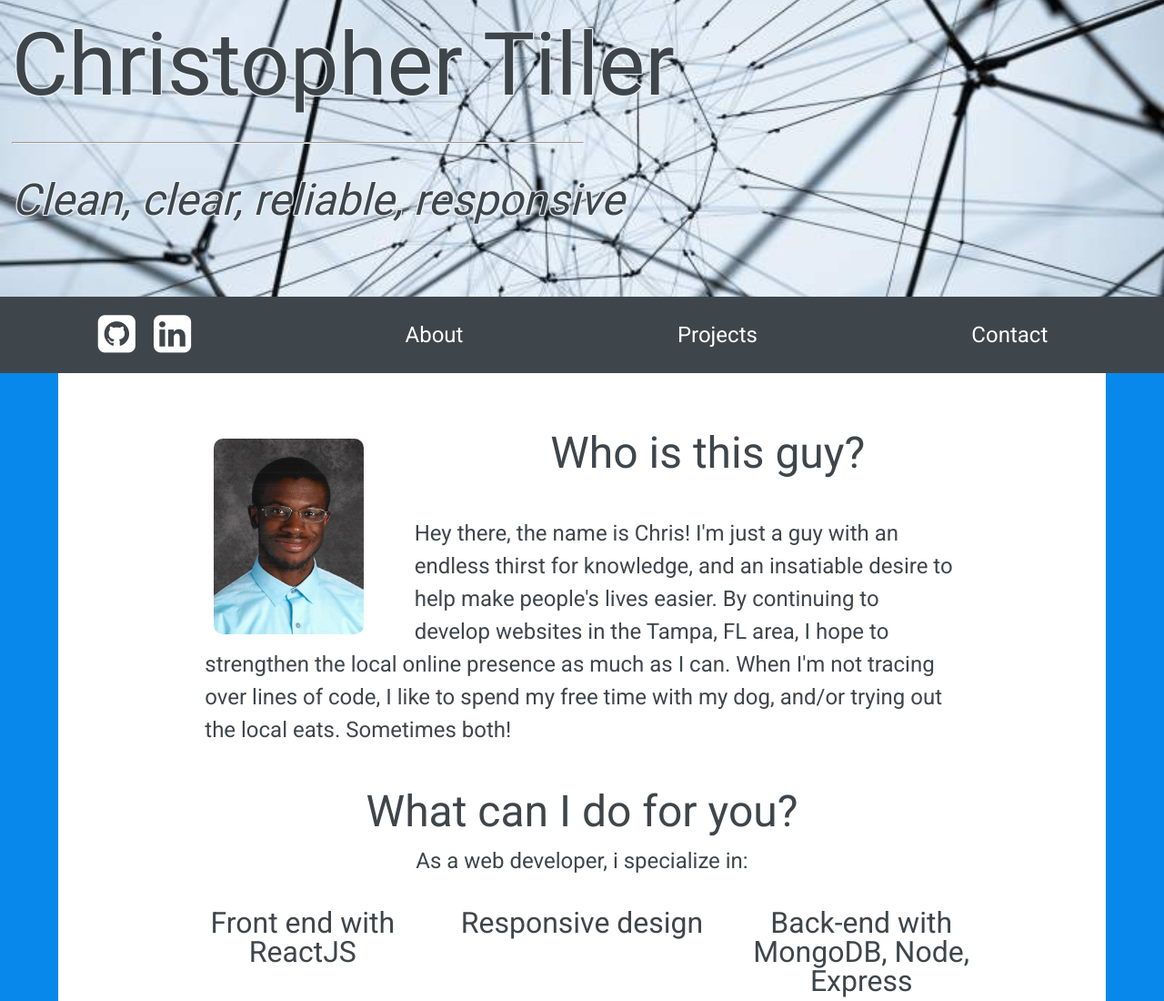
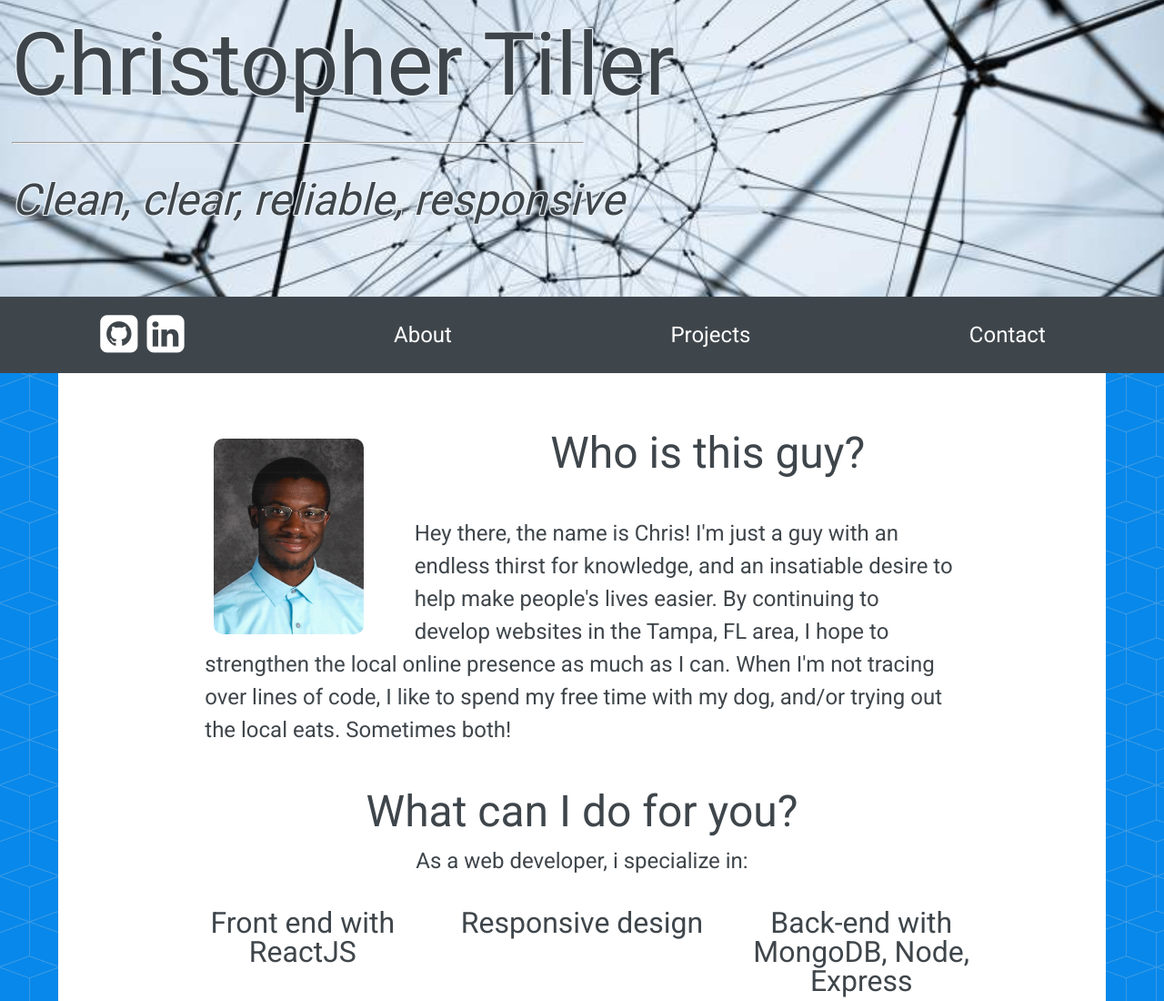
Before and after one commit to ctiller15/portfolio, a React app: page / in a window 1280 px wide. Shown: the top 1100 px of the page at 91% size. Built offline with nearby package versions, Linux system fonts and the light colour scheme.

Commit message:
add texture and fix navbar at small widths

```diff
--- a/public/styles.css
+++ b/public/styles.css
@@ -80,7 +80,7 @@ html{
 	--accent-color: #FF9200;
 	--light-gray: #eef4f9;
 	--dark-gray: #3f464b;
-	background: var(--base-color);
+	background: url("./img/cube_texture.png"), var(--base-color);
 }
 
 body{
@@ -164,7 +164,7 @@ nav a{
 }
 
 .Navbar .main a{
-	margin-right: 20px;
+	margin-right: 10px;
 }
 
 .Navbar .main a i{
```
Also changed, not shown: public/img/cube_texture.png (added).
